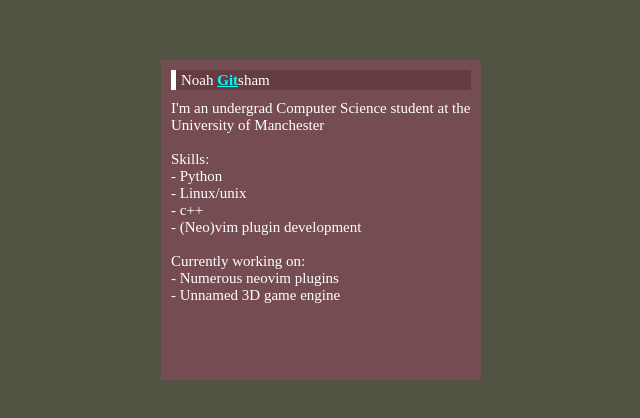
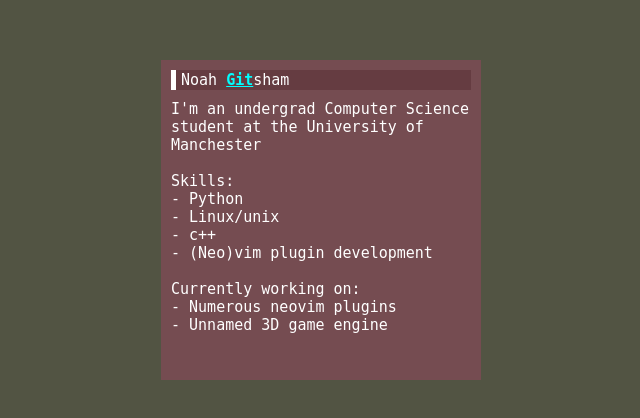
Before and after one commit to noahgitsham/noahgitsham.github.io, a plain HTML site: page index.html in a window 1280 px wide. Shown: the part 180-598 px from the top of the page, without its empty margins (319-959 px from the left). Drawn offline with Linux system fonts and the light colour scheme.

Commit message:
Add backup font

```diff
--- a/css/style.css
+++ b/css/style.css
@@ -1,6 +1,6 @@
 html, body {
 	background-color: #525443;
-	font-family: terminus;
+	font-family: terminus, mono;
 	font-size: 15px;
 	color: white;
 	height: 100%;
```
